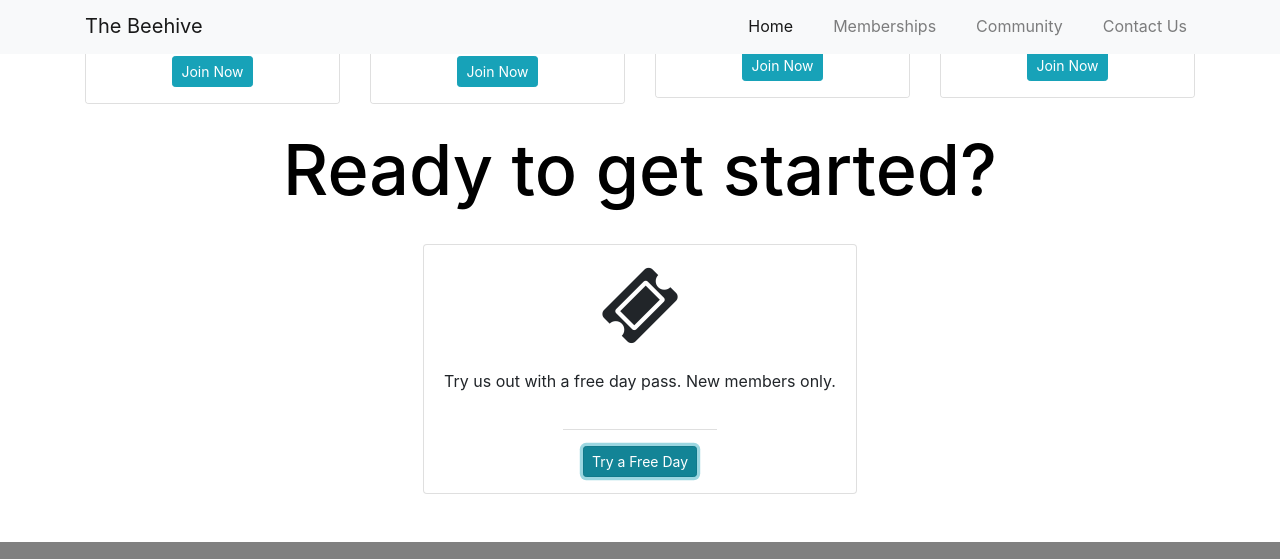
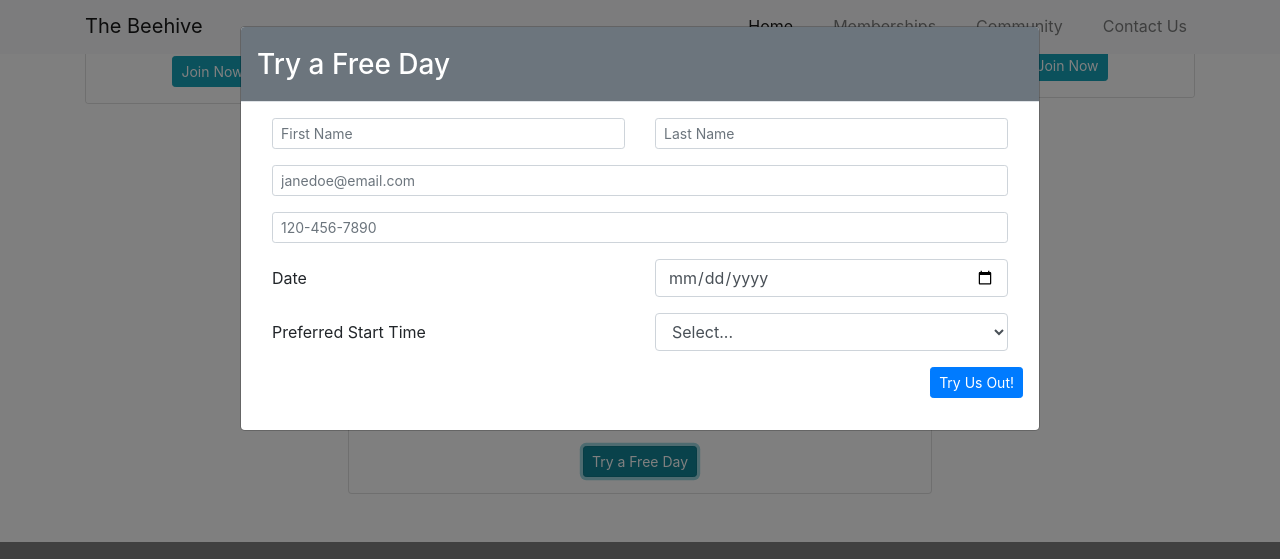
Before and after one commit to daniela-luna/thebeehive, a website: page memberships.html in a window 1280 px wide. Both pictures are taken after a click on the button "Try a Free Day". Shown: the part 473-1032 px from the top of the page. Drawn offline with nearby package versions, Linux system fonts and the light colour scheme.

Commit message:
Created modal for 'Try a Free Day' button in memberships page

```diff
--- a/memberships.html
+++ b/memberships.html
@@ -145,6 +145,109 @@
       </div>
     </div>
 
+    <div id="freeTrialModal" class="modal fade" role="dialog">
+      <div class="modal-dialog modal-lg" role="document">
+        <div class="modal-content">
+          <div class="modal-header bg-secondary text-white">
+            <h3 class="modal-title">Try a Free Day</h3>
+            <button type="button" class="close" data-dismiss="modal"></button>
+          </div>
+          <div class="modal-body">
+            <div class="container-fluid">
+              <form>
+                <div class="form row">
+                  <div class="form-group col-6">
+                    <label class="sr-only" for="tourFirstName">
+                      First Name
+                    </label>
+                    <input
+                      type="text"
+                      class="form-control form-control-sm"
+                      id="freeTrialFirstName"
+                      placeholder="First Name"
+                    />
+                  </div>
+                  <div class="form-group col-6">
+                    <label class="sr-only" for="freeTrialLastName">Last Name</label>
+                    <input
+                      type="text"
+                      class="form-control form-control-sm"
+                      id="freeTrialLastName"
+                      placeholder="Last Name"
+                    />
+                  </div>
+                </div>
+                <div class="form row">
+                  <div class="form-group col-12">
+                    <label class="sr-only" for="tourEmail">Email</label>
+                    <input
+                      type="email"
+                      class="form-control form-control-sm"
+                      id="freeTrialEmail"
+                      placeholder="janedoe@email.com"
+                    />
+                  </div>
+                </div>
+                <div class="form row">
+                  <div class="form-group col-12">
+                    <label class="sr-only" for="tourPhone">
+                      Phone Number (optional)
+                    </label>
+                    <input
+                      type="text"
+                      class="form-control form-control-sm"
+                      id="freeTrialPhone"
+                      placeholder="120-456-7890"
+                    />
+                  </div>
+                </div>
+                <div class="form-group row">
+                  <label class="col-sm-6 col-form-label" for="date">Date</label>
+                  <div class="col-sm-6">
+                    <input
+                      type="date"
+                      class="form-control"
+                      id="date"
+                      name="date"
+                    />
+                  </div>
+                </div>
+                <div class="form-group row">
+                  <label class="col-sm-6 col-form-label">
+                    Preferred Start Time
+                  </label>
+                  <div class="col">
+                    <select
+                      name="startTime"
+                      id="startTime"
+                      class="form-control"
+                    >
+                      <option>Select...</option>
+                      <option value="1">7 AM</option>
+                      <option value="2">8 AM</option>
+                      <option value="3">9 AM</option>
+                      <option value="4">10 AM</option>
+                      <option value="5">11 AM</option>
+                      <option value="6">Afternoon</option>
+                    </select>
+                  </div>
+                </div>
+                <div class="form-group row">
+                  <button
+                    type="button"
+                    class="btn btn-primary btn-sm ml-auto"
+                    data-dismiss="modal"
+                  >
+                    Try Us Out!
+                  </button>
+                </div>
+              </form>
+            </div>
+          </div>
+        </div>
+      </div>
+    </div>
+
     <div class="container">
       <section class="text-center">
         <h4 class="mb-4"><strong>Our Memberships</strong></h4>
@@ -278,7 +381,7 @@
       <div class="container">
          <div class="row">
          <div class="col-sm-12">
-            <h1 class="call-to-action text-center">Ready to get started?</h1>
+            <h1 class="call-to-action text-center">Not Ready to Commit?</h1>
          </div>
          <div class="row mx-auto">
             <div class="col mt-4 mb-5">
@@ -286,11 +389,12 @@
                   <div class="card-body">
                      <i class="fa fa-ticket fa-5x mb-4" aria-hidden="true"></i>
                      <p>
-                        Try us out with a free day pass. New members only.
+                        Do not fret! You can try us out with a free day pass. New members only.
                      </p>
                   </div>
                   <div class="card-footer bg-white py-3 align-self-center">
-                     <button type="button" class="btn btn-info btn-sm">
+                     <button data-toggle="modal"
+                     data-target="#freeTrialModal" type="button" class="btn btn-info btn-sm">
                         Try a Free Day
                      </button>
                   </div>
```
